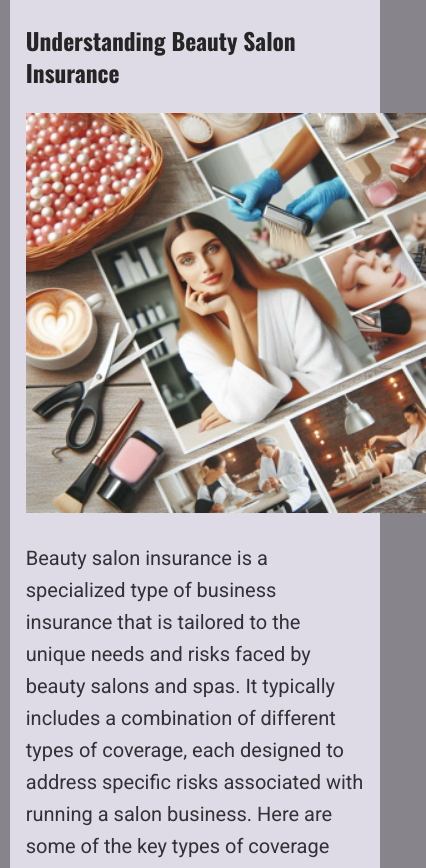
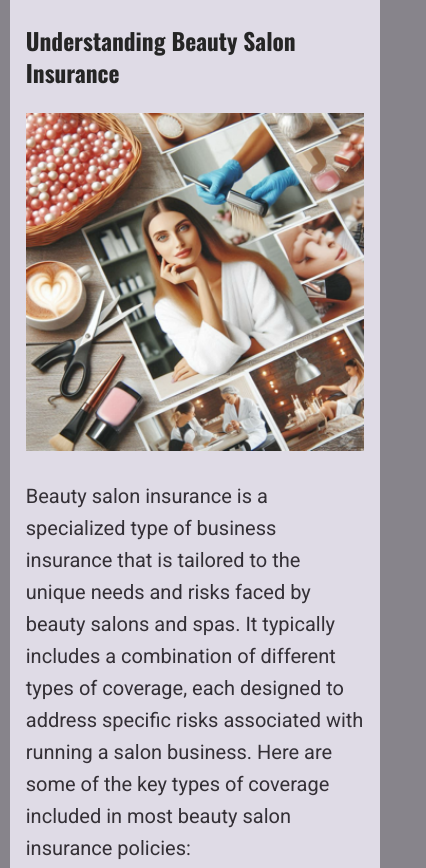
Before and after one commit to DiecTran/nextjs-myinsuranceblog, a Next.js app: page /posts/beauty-salon-insurance in a window 390 px wide. Shown: the part 807-1675 px from the top of the page, 426 px wide, since content can reach past the window. Built offline with nearby package versions, Linux system fonts and the light colour scheme.

Commit message:
add layout responsive to Image attr

```diff
--- a/components/posts/post-detail/post-content.js
+++ b/components/posts/post-detail/post-content.js
@@ -27,8 +27,10 @@ export default function PostContent(props) {
             <Image
               src={`/images/posts/${post.slug}/${image.properties.src}`}
               alt={image.alt}
-              width={400}
-              height={400}
+              width={500}
+              height={500}
+              layout="responsive"
+              priority={true}
             />
           </div>
         );
--- a/components/posts/post-detail/post-content.module.css
+++ b/components/posts/post-detail/post-content.module.css
@@ -1,4 +1,4 @@
-.content {
+/* .content {
   width: 95%;
   max-width: 60rem;
   margin: var(--size-8) auto;
@@ -23,4 +23,30 @@
   .content {
     padding: var(--size-8);
   }
+} */
+
+.content {
+  width: 95%;
+  max-width: 60rem;
+  margin: var(--size-8) auto;
+  font-size: var(--size-5);
+  line-height: var(--size-8);
+  background-color: var(--color-grey-100);
+  border-radius: 6px;
+  padding: var(--size-4);
 }
+
+.content p {
+  color: var(--color-grey-800);
+}
+
+.content .image {
+  margin: var(--size-4) auto;
+  max-width: 100%; /* Set maximum width to allow responsiveness */
+}
+
+@media (min-width: 768px) {
+  .content {
+    padding: var(--size-8);
+  }
+}
```
